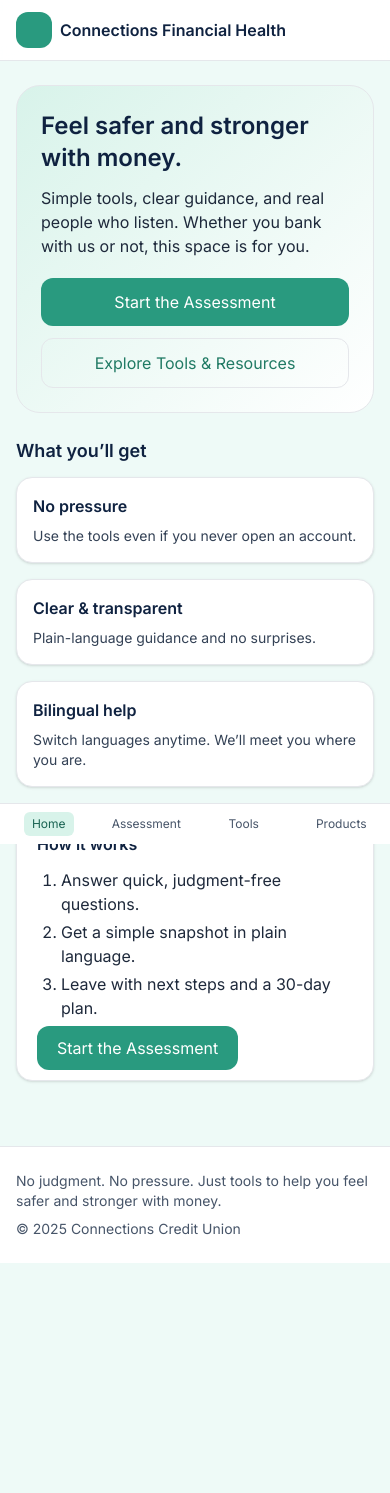
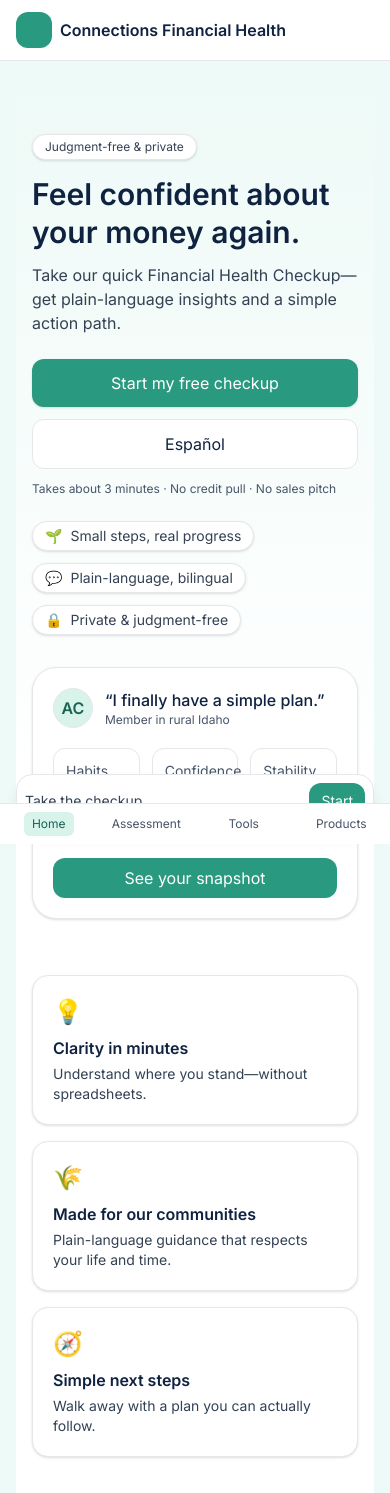
Before and after one commit to Ktm0660/CCU_Fin_Health, a Next.js app: page / in a window 390 px wide. Shown: the top 1493 px of the page. Before the commit the page ends 1263 px from the top, so only its background shows below. Built offline with nearby package versions, Linux system fonts and the light colour scheme.

Commit message:
feat(home): warmer hero, bilingual CTA, benefits, community quotes + mobile pinned CTA for quick start

```diff
--- a/pages/index.tsx
+++ b/pages/index.tsx
@@ -1,55 +1,279 @@
 import Link from "next/link";
 import { useRouter } from "next/router";
-import { t } from "@/lib/i18n";
+import Head from "next/head";
 
 export default function Home() {
-  const { locale } = useRouter();
-  const L = (k:string)=>t((locale as any)||"en", k);
+  const router = useRouter();
+  const locale = (router.locale as "en" | "es") || "en";
+  const t = (en: string, es: string) => (locale === "en" ? en : es);
+
+  const langToggle = locale === "en" ? "es" : "en";
 
   return (
-    <section>
-      <div className="bg-gradient-to-br from-brand-100 to-white rounded-3xl p-6 md:p-10 mb-6 md:mb-8 border">
-        <h1 className="text-2xl md:text-4xl font-semibold text-ink-900">{L("heroTitle")}</h1>
-        <p className="mt-3 max-w-2xl text-slate-800">{L("heroBody")}</p>
-        <div className="mt-5 flex flex-col sm:flex-row gap-3">
-          <Link href="/assessment" className="px-5 py-3 rounded-xl bg-brand-500 text-white no-underline text-center">
-            {L("getStarted")}
+    <>
+      <Head>
+        <title>{t("Feel confident about your money again | Connections", "Vuelve a sentir confianza con tu dinero | Connections")}</title>
+        <meta
+          name="description"
+          content={t(
+            "Take our 3-minute Financial Health Checkup — no judgment, just clarity and small steps forward.",
+            "Haz nuestra evaluación de 3 minutos — sin juicios, con claridad y pasos simples."
+          )}
+        />
+      </Head>
+
+      <main className="min-h-screen">
+        {/* HERO */}
+        <section className="relative overflow-hidden">
+          {/* soft gradient background */}
+          <div
+            aria-hidden
+            className="absolute inset-0 bg-gradient-to-b from-brand-50 via-white to-white"
+          />
+          <div className="relative mx-auto max-w-6xl px-4 py-12 md:py-20">
+            <div className="grid md:grid-cols-2 gap-8 items-center">
+              <div>
+                <span className="inline-block rounded-full bg-white border px-3 py-1 text-xs md:text-sm text-slate-700 shadow">
+                  {t("Judgment-free & private", "Sin juicios y privado")}
+                </span>
+                <h1 className="mt-4 font-semibold text-3xl md:text-5xl leading-tight text-ink-900">
+                  {t("Feel confident about your money again.", "Vuelve a sentir confianza con tu dinero.")}
+                </h1>
+                <p className="mt-3 text-slate-700 text-base md:text-lg">
+                  {t(
+                    "Take our quick Financial Health Checkup—get plain-language insights and a simple action path.",
+                    "Haz nuestra Evaluación de Salud Financiera—recibe ideas claras y una ruta de acción simple."
+                  )}
+                </p>
+
+                <div className="mt-6 flex flex-col sm:flex-row gap-3">
+                  <Link
+                    href="/assessment"
+                    className="inline-flex items-center justify-center rounded-xl bg-brand-500 px-5 py-3 text-white no-underline shadow hover:opacity-95"
+                  >
+                    {t("Start my free checkup", "Empezar mi evaluación gratis")}
                   </Link>
-          <Link href="/resources" className="px-5 py-3 rounded-xl border no-underline text-center">
-            {L("learnMore")}
+                  <Link
+                    href={router.asPath}
+                    locale={langToggle}
+                    className="inline-flex items-center justify-center rounded-xl border px-5 py-3 no-underline text-ink-900 bg-white hover:bg-brand-50"
+                  >
+                    {langToggle === "es" ? "Español" : "English"}
+                  </Link>
+                </div>
+
+                <p className="mt-3 text-xs text-slate-600">
+                  {t("Takes about 3 minutes · No credit pull · No sales pitch", "Toma ~3 minutos · Sin consultar crédito · Sin ventas")}
+                </p>
+
+                <div className="mt-6 flex flex-wrap items-center gap-3 text-sm text-slate-700">
+                  <Badge emoji="🌱" text={t("Small steps, real progress", "Pasos pequeños, progreso real")} />
+                  <Badge emoji="💬" text={t("Plain-language, bilingual", "Lenguaje claro, bilingüe")} />
+                  <Badge emoji="🔒" text={t("Private & judgment-free", "Privado y sin juicios")} />
+                </div>
+              </div>
+
+              {/* Friendly illustration-style block (no external images needed) */}
+              <div className="md:pl-8">
+                <div className="relative">
+                  <div className="rounded-3xl border bg-white shadow p-5">
+                    <div className="flex items-center gap-3">
+                      <Avatar initials="AC" />
+                      <div>
+                        <p className="font-medium text-ink-900">
+                          {t("“I finally have a simple plan.”", "“Por fin tengo un plan simple.”")}
+                        </p>
+                        <p className="text-xs text-slate-600">
+                          {t("Member in rural Idaho", "Socia en Idaho rural")}
+                        </p>
+                      </div>
+                    </div>
+                    <div className="mt-5 grid grid-cols-3 gap-3">
+                      <Metric label={t("Habits", "Hábitos")} value="On Track" />
+                      <Metric label={t("Confidence", "Confianza")} value={t("Progress", "Tomando ritmo")} />
+                      <Metric label={t("Stability", "Estabilidad")} value={t("Getting Started", "Empezando")} />
+                    </div>
+                    <Link
+                      href="/assessment"
+                      className="mt-6 inline-flex w-full items-center justify-center rounded-xl bg-brand-500 px-4 py-2 text-white no-underline"
+                    >
+                      {t("See your snapshot", "Conoce tu panorama")}
+                    </Link>
+                  </div>
+                </div>
+              </div>
+            </div>
+
+            {/* benefit trio */}
+            <div className="mt-14 grid md:grid-cols-3 gap-4">
+              <Benefit
+                emoji="💡"
+                title={t("Clarity in minutes", "Claridad en minutos")}
+                body={t(
+                  "Understand where you stand—without spreadsheets.",
+                  "Entiende dónde estás—sin hojas de cálculo."
+                )}
+              />
+              <Benefit
+                emoji="🌾"
+                title={t("Made for our communities", "Hecho para nuestras comunidades")}
+                body={t(
+                  "Plain-language guidance that respects your life and time.",
+                  "Guía en lenguaje simple que respeta tu vida y tu tiempo."
+                )}
+              />
+              <Benefit
+                emoji="🧭"
+                title={t("Simple next steps", "Pasos simples")}
+                body={t(
+                  "Walk away with a plan you can actually follow.",
+                  "Sal con un plan que realmente puedas seguir."
+                )}
+              />
+            </div>
+          </div>
+        </section>
+
+        {/* TESTIMONIALS / COMMUNITY */}
+        <section className="bg-white border-t">
+          <div className="mx-auto max-w-6xl px-4 py-10 md:py-14">
+            <h2 className="text-xl md:text-2xl font-semibold text-ink-900">
+              {t("Real voices from our community", "Voces reales de nuestra comunidad")}
+            </h2>
+            <div className="mt-4 grid md:grid-cols-3 gap-4">
+              <Quote
+                text={t(
+                  "“I used to avoid looking at my accounts. This helped me start small and feel in control.”",
+                  "“Evitaba ver mis cuentas. Esto me ayudó a empezar en pequeño y sentir control.”"
+                )}
+                who={t("Parent in Mini-Cassia", "Madre en Mini-Cassia")}
+              />
+              <Quote
+                text={t(
+                  "“I realized I was doing better than I thought—and where I could grow.”",
+                  "“Me di cuenta de que iba mejor de lo que creía—y dónde crecer.”"
+                )}
+                who={t("Farm worker, Bingham County", "Trabajador agrícola, condado de Bingham")}
+              />
+              <Quote
+                text={t(
+                  "“They explained things simply. No pressure, just help.”",
+                  "“Me explicaron todo simple. Sin presión, solo ayuda.”"
+                )}
+                who={t("Member in Twin Falls", "Socia en Twin Falls")}
+              />
+            </div>
+          </div>
+        </section>
+
+        {/* FINAL CTA */}
+        <section className="bg-brand-50">
+          <div className="mx-auto max-w-6xl px-4 py-12 md:py-14">
+            <div className="rounded-3xl border bg-white shadow p-6 md:p-8 flex flex-col md:flex-row md:items-center md:justify-between gap-4">
+              <div>
+                <h3 className="text-xl md:text-2xl font-semibold text-ink-900">
+                  {t("Ready to take the first step?", "¿Listo para dar el primer paso?")}
+                </h3>
+                <p className="text-slate-700">
+                  {t("Start your free checkup—no credit pull, no sales pitch.", "Empieza tu evaluación gratis—sin consultar crédito, sin ventas.")}
+                </p>
+              </div>
+              <div className="flex gap-3">
+                <Link
+                  href="/assessment"
+                  className="inline-flex items-center justify-center rounded-xl bg-brand-500 px-5 py-3 text-white no-underline"
+                >
+                  {t("Start my free checkup", "Empezar mi evaluación gratis")}
+                </Link>
+                <Link
+                  href="/resources"
+                  className="inline-flex items-center justify-center rounded-xl border px-5 py-3 no-underline text-ink-900 bg-white hover:bg-brand-50"
+                >
+                  {t("Explore tools & resources", "Explorar herramientas y recursos")}
                 </Link>
               </div>
             </div>
 
-      <h2 className="text-lg md:text-xl font-semibold text-ink-900 mb-3">{L("homeWhatYouGet")}</h2>
-      <div className="grid md:grid-cols-3 gap-4 md:gap-6 mb-6">
-        <Card title={L("homeWhy1T")} body={L("homeWhy1B")} />
-        <Card title={L("homeWhy2T")} body={L("homeWhy2B")} />
-        <Card title={L("homeWhy3T")} body={L("homeWhy3B")} />
+            <p className="mt-4 text-xs text-slate-600">
+              {t(
+                "Powered by Connections Credit Union — serving rural Idaho with judgment-free guidance.",
+                "Impulsado por Connections Credit Union — sirviendo a Idaho rural con orientación sin juicios."
+              )}
+            </p>
           </div>
+        </section>
 
-      <div className="bg-white rounded-2xl shadow p-5 border">
-        <h3 className="font-semibold text-ink-900">{L("homeHowTitle")}</h3>
-        <ol className="mt-3 list-decimal ml-6 space-y-1 text-slate-800">
-          <li>{L("homeHow1")}</li>
-          <li>{L("homeHow2")}</li>
-          <li>{L("homeHow3")}</li>
-        </ol>
-        <div className="mt-4">
-          <Link href="/assessment" className="px-5 py-3 rounded-xl bg-brand-500 text-white no-underline">
-            {L("getStarted")}
+        {/* MOBILE PINNED CTA */}
+        <div className="fixed bottom-4 inset-x-0 px-4 md:hidden">
+          <div className="mx-auto max-w-md rounded-2xl shadow-lg border bg-white p-2 flex items-center gap-2">
+            <span className="text-sm text-slate-700">
+              {t("Take the checkup", "Haz la evaluación")}
+            </span>
+            <Link
+              href="/assessment"
+              className="ml-auto inline-flex items-center justify-center rounded-xl bg-brand-500 px-3 py-2 text-white text-sm no-underline"
+            >
+              {t("Start", "Empezar")}
             </Link>
           </div>
         </div>
-    </section>
+      </main>
+    </>
   );
 }
 
-function Card({title, body}:{title:string; body:string}) {
+/* ---------- tiny presentational helpers ---------- */
+function Badge({ emoji, text }: { emoji: string; text: string }) {
   return (
-    <div className="bg-white rounded-2xl shadow p-4 border">
-      <h3 className="font-semibold text-ink-900">{title}</h3>
-      <p className="mt-2 text-sm text-slate-700">{body}</p>
+    <span className="inline-flex items-center gap-2 rounded-full bg-white border px-3 py-1 shadow text-slate-700">
+      <span aria-hidden>{emoji}</span>
+      {text}
+    </span>
+  );
+}
+
+function Avatar({ initials }: { initials: string }) {
+  return (
+    <div className="flex h-10 w-10 items-center justify-center rounded-full bg-brand-100 border text-brand-700 font-semibold">
+      {initials}
     </div>
   );
 }
+
+function Metric({ label, value }: { label: string; value: string }) {
+  return (
+    <div className="rounded-xl border p-3 text-sm">
+      <div className="text-slate-600">{label}</div>
+      <div className="font-semibold text-ink-900">{value}</div>
+    </div>
+  );
+}
+
+function Benefit({
+  emoji,
+  title,
+  body,
+}: {
+  emoji: string;
+  title: string;
+  body: string;
+}) {
+  return (
+    <div className="rounded-2xl border bg-white p-5 shadow">
+      <div className="text-2xl" aria-hidden>
+        {emoji}
+      </div>
+      <h3 className="mt-2 font-semibold text-ink-900">{title}</h3>
+      <p className="text-slate-700 text-sm mt-1">{body}</p>
+    </div>
+  );
+}
+
+function Quote({ text, who }: { text: string; who: string }) {
+  return (
+    <div className="rounded-2xl border bg-white p-5 shadow">
+      <p className="italic text-slate-800">“{text.replace(/^“|”$/g, "")}”</p>
+      <p className="mt-2 text-xs text-slate-600">{who}</p>
+    </div>
+  );
+}
```
Lines whose indentation alone changed are shown as unchanged.
